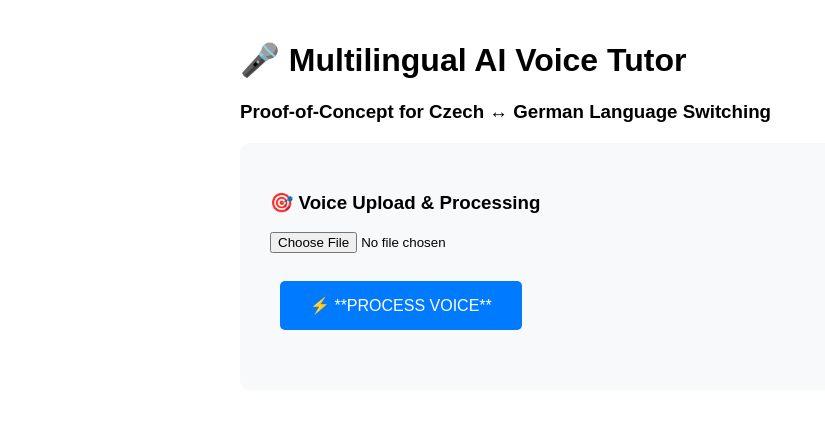
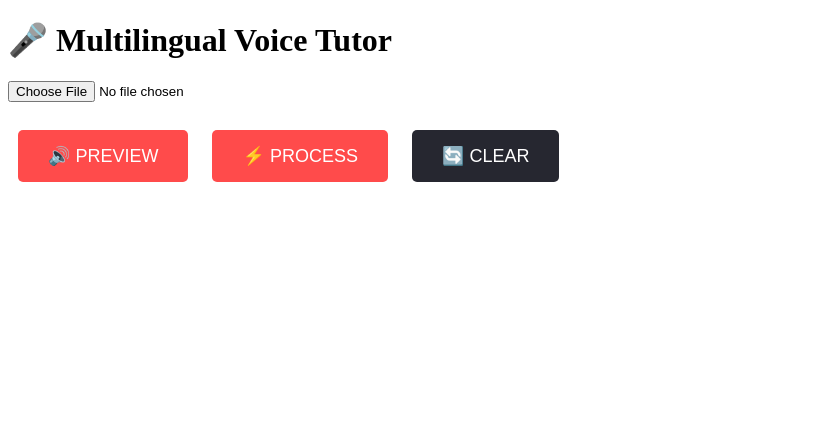
Before and after one commit to PytorMuhammad/Multilingual-Voice-Tutor, a Flask app: page / in a window 1280 px wide. Shown: the top 429 px of the page, without its empty margins (0-825 px from the left). Run offline with Flask 3, Linux system fonts and the light colour scheme.

Commit message:
Update index.html

```diff
--- a/templates/index.html
+++ b/templates/index.html
@@ -1,86 +1,69 @@
 <!DOCTYPE html>
-<html lang="en">
+<html>
 <head>
-    <meta charset="UTF-8">
-    <meta name="viewport" content="width=device-width, initial-scale=1.0">
-    <title>🎤 Multilingual AI Voice Tutor</title>
+    <title>Voice Tutor</title>
     <style>
-        body { font-family: Arial, sans-serif; max-width: 800px; margin: 0 auto; padding: 20px; }
-        .container { background: #f8f9fa; padding: 30px; border-radius: 10px; margin: 20px 0; }
-        .button { padding: 15px 30px; background: #007bff; color: white; border: none; border-radius: 5px; cursor: pointer; font-size: 16px; margin: 10px; }
-        .button:hover { background: #0056b3; }
-        .success { background: #d4edda; border: 1px solid #c3e6cb; padding: 15px; border-radius: 5px; }
-        .error { background: #f8d7da; border: 1px solid #f5c6cb; padding: 15px; border-radius: 5px; }
-        .loading { display: none; text-align: center; }
-        #result { margin-top: 20px; }
+        .button { padding: 15px 30px; margin: 10px; font-size: 18px; border: none; border-radius: 5px; cursor: pointer; }
+        .primary { background: #FF4B4B; color: white; }
+        .secondary { background: #262730; color: white; }
     </style>
 </head>
 <body>
-    <h1>🎤 Multilingual AI Voice Tutor</h1>
-    <h3>Proof-of-Concept for Czech ↔ German Language Switching</h3>
+    <h1>🎤 Multilingual Voice Tutor</h1>
 
-    <div class="container">
-        <h3>🎯 Voice Upload & Processing</h3>
-        <input type="file" id="audioFile" accept=".wav,.mp3,.ogg,.m4a" />
+    <div>
+        <input type="file" id="audioFile" accept=".wav,.mp3,.m4a" />
         <br><br>
-        <button class="button" onclick="uploadAudio()">⚡ **PROCESS VOICE**</button>
-
-        <div id="loading" class="loading">
-            <h4>🔄 Processing voice with 500% amplification...</h4>
-            <p>Please wait while we enhance and analyze your pronunciation...</p>
-        </div>
-
-        <div id="result"></div>
+        <button class="button primary" onclick="previewAudio()">🔊 PREVIEW</button>
+        <button class="button primary" onclick="processAudio()">⚡ PROCESS</button>
+        <button class="button secondary" onclick="clearAll()">🔄 CLEAR</button>
     </div>
 
+    <div id="audioPreview"></div>
+    <div id="results"></div>
+
     <script>
-        async function uploadAudio() {
-            const fileInput = document.getElementById('audioFile');
-            const file = fileInput.files[0];
+        function previewAudio() {
+            const file = document.getElementById('audioFile').files[0];
+            if (file) {
+                const audio = document.createElement('audio');
+                audio.controls = true;
+                audio.src = URL.createObjectURL(file);
+                document.getElementById('audioPreview').innerHTML = '';
+                document.getElementById('audioPreview').appendChild(audio);
+            }
+        }
 
+        function processAudio() {
+            const file = document.getElementById('audioFile').files[0];
             if (!file) {
-                alert('Please select an audio file first!');
+                alert('Please select an audio file first');
                 return;
             }
-
-            const loading = document.getElementById('loading');
-            const result = document.getElementById('result');
-
-            loading.style.display = 'block';
-            result.innerHTML = '';
 
             const formData = new FormData();
             formData.append('audio', file);
 
-            try {
-                const response = await fetch('/upload_audio', {
-                    method: 'POST',
-                    body: formData
-                });
+            document.getElementById('results').innerHTML = 'Processing...';
 
-                const data = await response.json();
-                loading.style.display = 'none';
+            fetch('/process_audio', {
+                method: 'POST',
+                body: formData
+            })
+            .then(response => response.json())
+            .then(data => {
+                document.getElementById('results').innerHTML =
+                    data.success ? '✅ Processing Complete!' : '❌ Error: ' + data.error;
+            })
+            .catch(error => {
+                document.getElementById('results').innerHTML = '❌ Error: ' + error;
+            });
+        }
 
-                if (data.success) {
-                    result.innerHTML = `
-                        <div class="success">
-                            <h4>✅ Processing Complete!</h4>
-                            <p><strong>Transcribed Text:</strong> ${data.transcribed_text}</p>
-                            <p><strong>Total Time:</strong> ${data.latency.total.toFixed(2)}s</p>
-                            <audio controls style="width: 100%; margin: 10px 0;">
-                                <source src="${data.audio_url}" type="audio/mpeg">
-                            </audio>
-                            <br>
-                            <a href="${data.audio_url}" download class="button">📥 Download Audio</a>
-                        </div>
-                    `;
-                } else {
-                    result.innerHTML = `<div class="error">❌ Error: ${data.error}</div>`;
-                }
-            } catch (error) {
-                loading.style.display = 'none';
-                result.innerHTML = `<div class="error">❌ Upload failed: ${error.message}</div>`;
-            }
+        function clearAll() {
+            document.getElementById('audioFile').value = '';
+            document.getElementById('audioPreview').innerHTML = '';
+            document.getElementById('results').innerHTML = '';
         }
     </script>
 </body>
```
